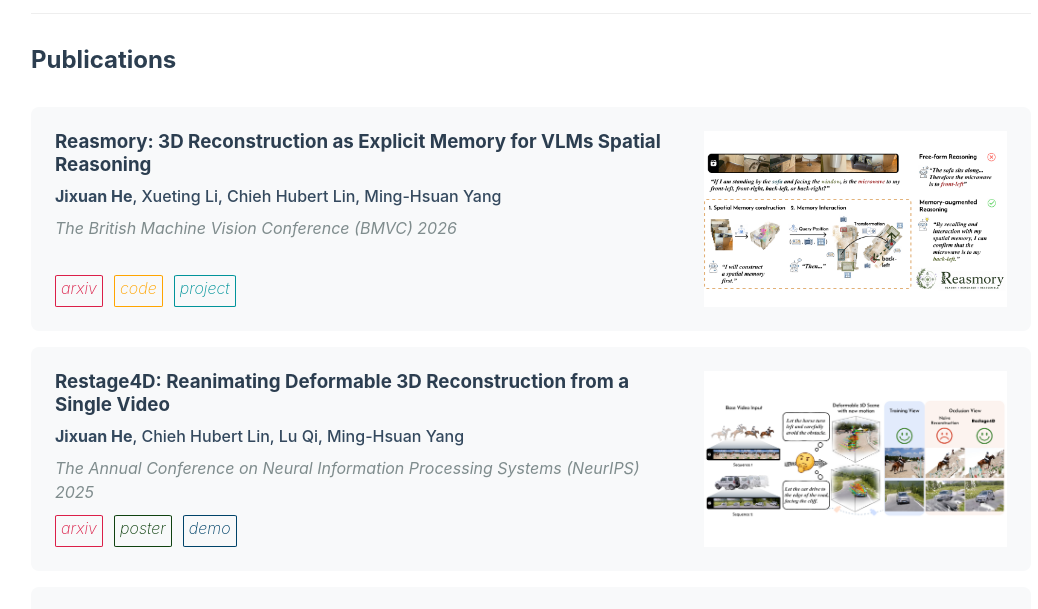
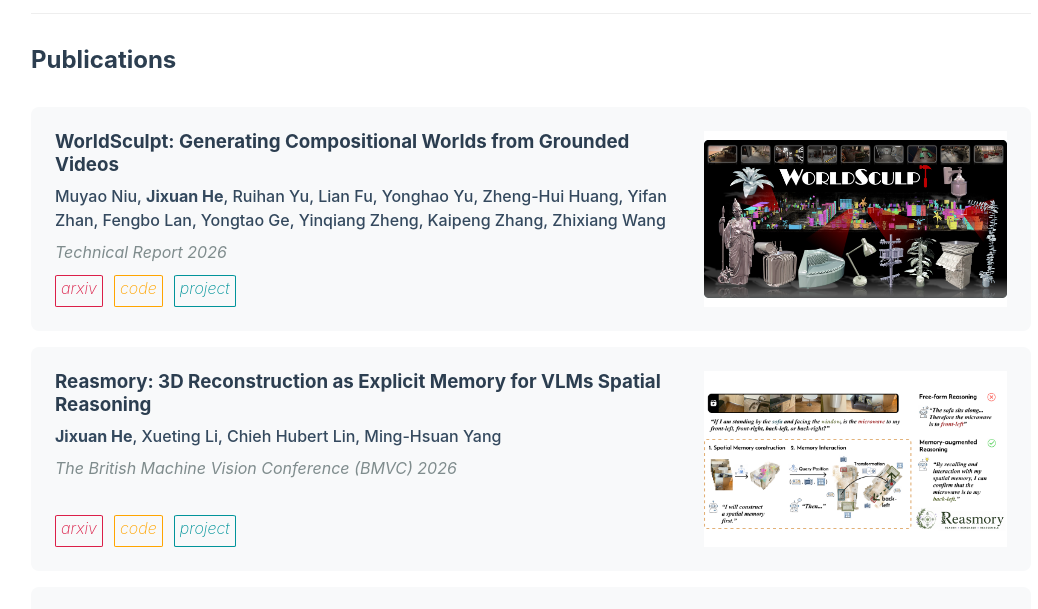
Before and after one commit to KaKituken/home, a Vue app: page /#/ in a window 1280 px wide. Shown: the part 960-1569 px from the top of the page, without its empty margins (109-1147 px from the left). Built offline with nearby package versions, Linux system fonts and the light colour scheme; grey boxes are pictures that could not be loaded.

Commit message:
add paper: worldsculpt

```diff
--- a/src/components/Publications.vue
+++ b/src/components/Publications.vue
@@ -8,6 +8,18 @@ function openImage(url) {
 }
 
 const publications = [
+  {
+    title: "WorldSculpt: Generating Compositional Worlds from Grounded Videos",
+    authors: "Muyao Niu, <strong>Jixuan He</strong>, Ruihan Yu, Lian Fu, Yonghao Yu, Zheng-Hui Huang, Yifan Zhan, Fengbo Lan, Yongtao Ge, Yinqiang Zheng, Kaipeng Zhang, Zhixiang Wang",
+    journal: "Technical Report",
+    year: 2026,
+    preview: `${import.meta.env.BASE_URL}assets/WorldSculpt.webp`,
+    arxiv: "https://arxiv.org/abs/2609.05416",
+    code: "https://github.com/AlayaLab/WorldSculpt",
+    project: "https://alaya-lab.github.io/WorldSculpt/",
+    demo: null,
+    poster: null
+  },
   {
     title: "Reasmory: 3D Reconstruction as Explicit Memory for VLMs Spatial Reasoning",
     authors: "<strong>Jixuan He</strong>, Xueting Li, Chieh Hubert Lin, Ming-Hsuan Yang",
```
Also changed, not shown: public/assets/WorldSculpt.webp (added).
